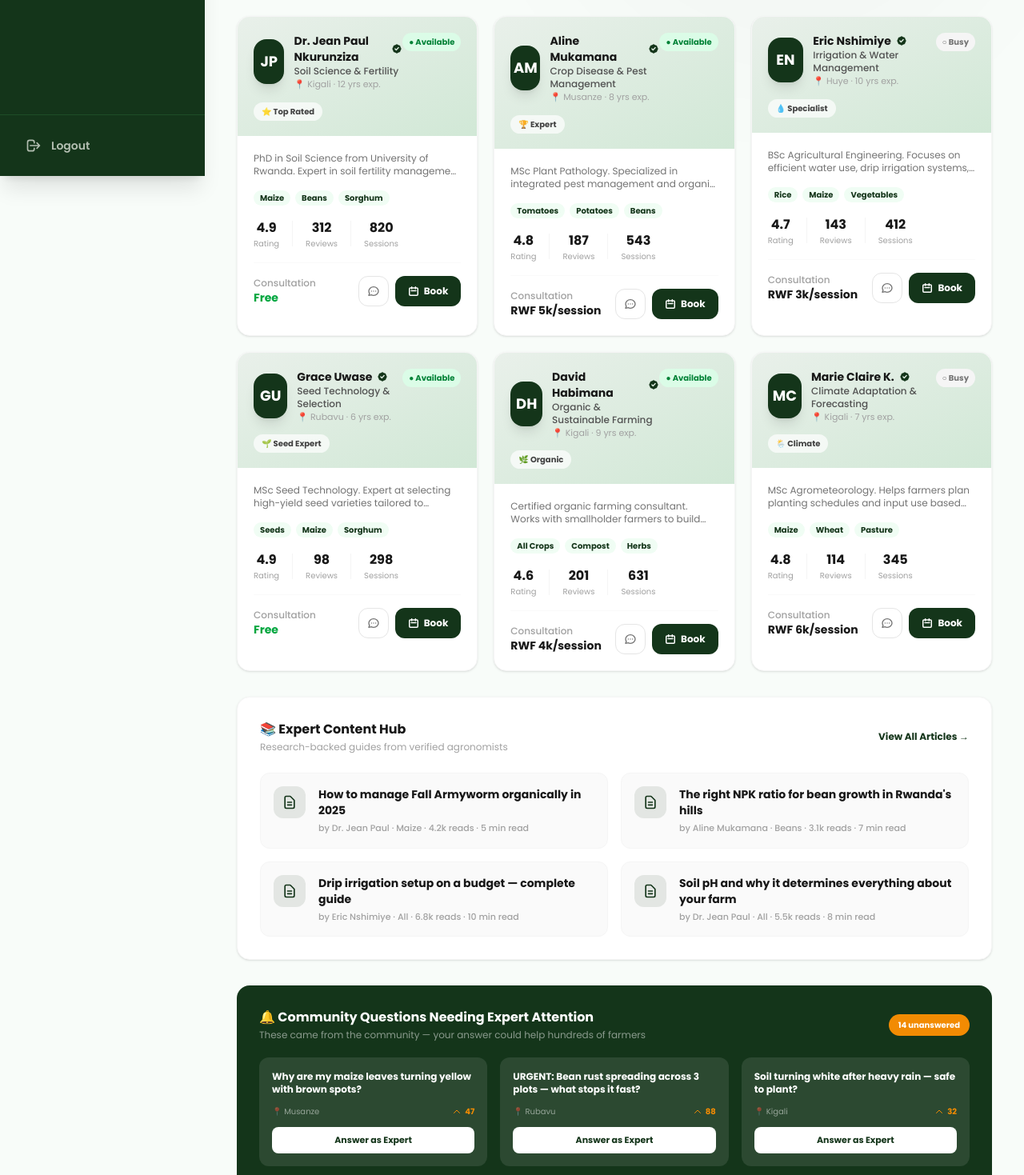
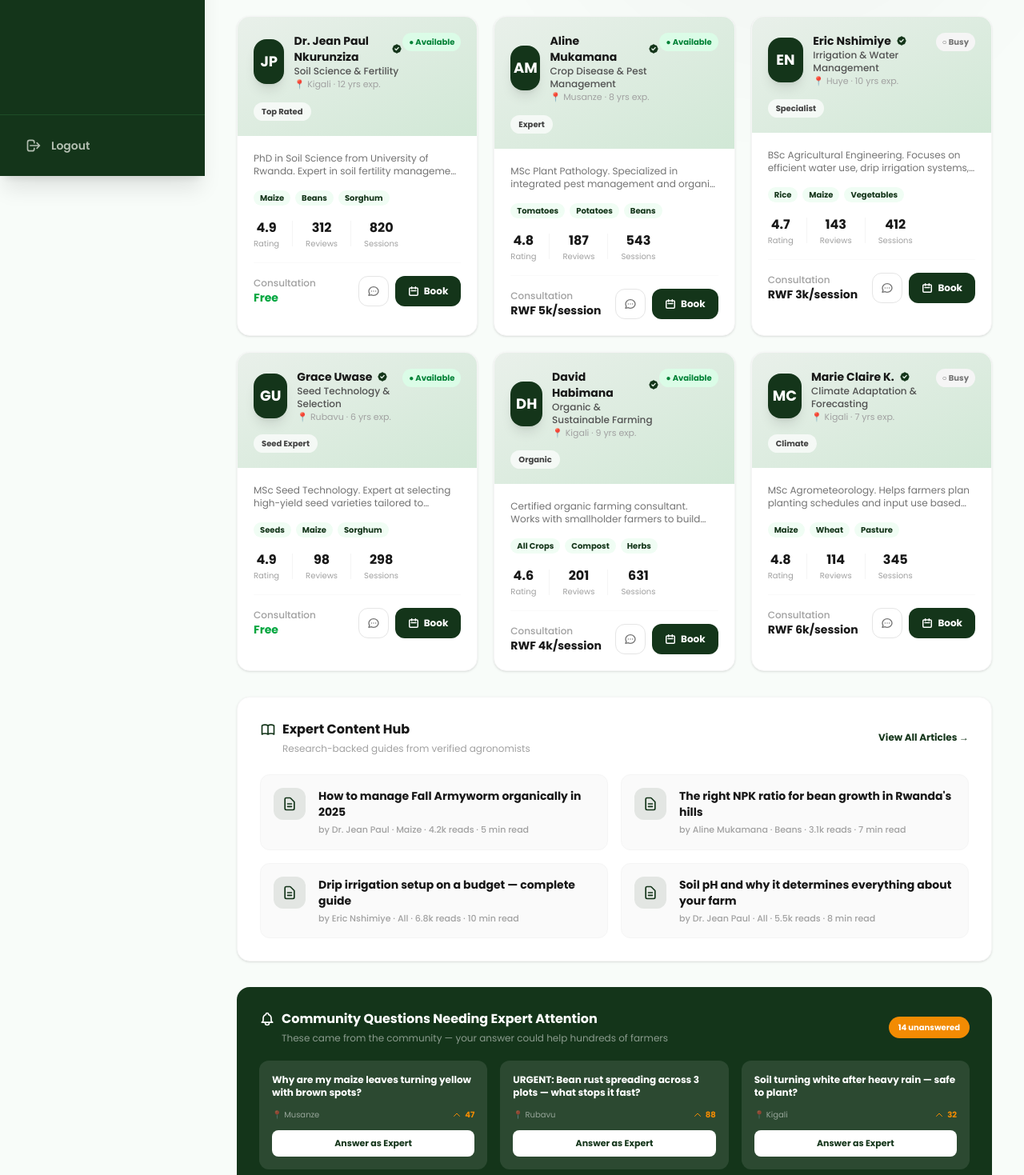
Before and after one commit to BYIRINGIRO-Samuel/Agro-hub, a Next.js app: page /dashboard/agronomists in a window 1280 px wide. Shown: the part 580-2049 px from the top of the page at 80% size. Built offline with nearby package versions, Linux system fonts and the light colour scheme.

Commit message:
Update Agronomists page to use SVG icons and wire up routing to Messages panel

```diff
--- a/app/dashboard/agronomists/page.tsx
+++ b/app/dashboard/agronomists/page.tsx
@@ -1,6 +1,7 @@
 "use client";
 
 import React, { useState } from "react";
+import { useRouter } from "next/navigation";
 import StatCard from "../../components/StatCard";
 
 /* ─── Stat Cards ────────────────────────────────── */
@@ -43,37 +44,37 @@ const agronomists = [
     name: "Dr. Jean Paul Nkurunziza", specialty: "Soil Science & Fertility", location: "Kigali",
     experience: "12 yrs", rating: 4.9, reviews: 312, available: true,
     crops: ["Maize", "Beans", "Sorghum"], avatar: "JP", consultations: 820,
-    price: "Free", badge: "⭐ Top Rated", bio: "PhD in Soil Science from University of Rwanda. Expert in soil fertility management and precision agriculture.",
+    price: "Free", badge: "Top Rated", bio: "PhD in Soil Science from University of Rwanda. Expert in soil fertility management and precision agriculture.",
   },
   {
     name: "Aline Mukamana", specialty: "Crop Disease & Pest Management", location: "Musanze",
     experience: "8 yrs", rating: 4.8, reviews: 187, available: true,
     crops: ["Tomatoes", "Potatoes", "Beans"], avatar: "AM", consultations: 543,
-    price: "RWF 5k/session", badge: "🏆 Expert", bio: "MSc Plant Pathology. Specialized in integrated pest management and organic farming solutions.",
+    price: "RWF 5k/session", badge: "Expert", bio: "MSc Plant Pathology. Specialized in integrated pest management and organic farming solutions.",
   },
   {
     name: "Eric Nshimiye", specialty: "Irrigation & Water Management", location: "Huye",
     experience: "10 yrs", rating: 4.7, reviews: 143, available: false,
     crops: ["Rice", "Maize", "Vegetables"], avatar: "EN", consultations: 412,
-    price: "RWF 3k/session", badge: "💧 Specialist", bio: "BSc Agricultural Engineering. Focuses on efficient water use, drip irrigation systems, and drought-resistant farming.",
+    price: "RWF 3k/session", badge: "Specialist", bio: "BSc Agricultural Engineering. Focuses on efficient water use, drip irrigation systems, and drought-resistant farming.",
   },
   {
     name: "Grace Uwase", specialty: "Seed Technology & Selection", location: "Rubavu",
     experience: "6 yrs", rating: 4.9, reviews: 98, available: true,
     crops: ["Seeds", "Maize", "Sorghum"], avatar: "GU", consultations: 298,
-    price: "Free", badge: "🌱 Seed Expert", bio: "MSc Seed Technology. Expert at selecting high-yield seed varieties tailored to Rwanda's diverse climatic zones.",
+    price: "Free", badge: "Seed Expert", bio: "MSc Seed Technology. Expert at selecting high-yield seed varieties tailored to Rwanda's diverse climatic zones.",
   },
   {
     name: "David Habimana", specialty: "Organic & Sustainable Farming", location: "Kigali",
     experience: "9 yrs", rating: 4.6, reviews: 201, available: true,
     crops: ["All Crops", "Compost", "Herbs"], avatar: "DH", consultations: 631,
-    price: "RWF 4k/session", badge: "🌿 Organic", bio: "Certified organic farming consultant. Works with smallholder farmers to build sustainable, chemical-free production systems.",
+    price: "RWF 4k/session", badge: "Organic", bio: "Certified organic farming consultant. Works with smallholder farmers to build sustainable, chemical-free production systems.",
   },
   {
     name: "Marie Claire K.", specialty: "Climate Adaptation & Forecasting", location: "Kigali",
     experience: "7 yrs", rating: 4.8, reviews: 114, available: false,
     crops: ["Maize", "Wheat", "Pasture"], avatar: "MC", consultations: 345,
-    price: "RWF 6k/session", badge: "🌦️ Climate", bio: "MSc Agrometeorology. Helps farmers plan planting schedules and input use based on climate patterns and seasonal forecasts.",
+    price: "RWF 6k/session", badge: "Climate", bio: "MSc Agrometeorology. Helps farmers plan planting schedules and input use based on climate patterns and seasonal forecasts.",
   },
 ];
 
@@ -85,9 +86,15 @@ const expertArticles = [
 ];
 
 export default function AgronomistsPage() {
+  const router = useRouter();
   const [search, setSearch] = useState("");
   const [selectedSpec, setSelectedSpec] = useState("All");
   const [bookingTarget, setBookingTarget] = useState<string | null>(null);
+
+  const handleMessage = (avatar: string) => {
+    const map: Record<string, string> = { JP: "jean-paul", AM: "aline", EN: "eric", GU: "grace", DH: "david", MC: "marie" };
+    router.push(`/dashboard/messages?contact=${map[avatar] || "jean-paul"}`);
+  };
 
   const specs = ["All", "Soil Science", "Pest Management", "Irrigation", "Seeds", "Organic"];
 
@@ -127,7 +134,7 @@ export default function AgronomistsPage() {
               <p className="text-neutral-400 text-sm mt-1">with {bookingTarget}</p>
             </div>
             <div className="flex gap-2 mb-4">
-              {["Chat 💬", "Call 📞", "Video 📹"].map((type) => (
+              {["Chat", "Call", "Video"].map((type) => (
                 <button key={type} className="flex-1 py-2.5 text-xs font-extrabold border border-neutral-200 rounded-xl hover:bg-brand-green hover:text-white hover:border-brand-green transition-all">{type}</button>
               ))}
             </div>
@@ -265,7 +272,7 @@ export default function AgronomistsPage() {
                   <p className={`text-sm font-extrabold ${agro.price === "Free" ? "text-green-600" : "text-neutral-900"}`}>{agro.price}</p>
                 </div>
                 <div className="flex gap-2">
-                  <button className="p-2.5 border border-neutral-200 rounded-xl text-neutral-500 hover:bg-neutral-50 hover:border-neutral-300 transition-all">
+                  <button onClick={() => handleMessage(agro.avatar)} className="p-2.5 border border-neutral-200 rounded-xl text-neutral-500 hover:bg-neutral-50 hover:border-neutral-300 transition-all">
                     <svg className="w-4 h-4" fill="none" viewBox="0 0 24 24" stroke="currentColor" strokeWidth="2"><path strokeLinecap="round" strokeLinejoin="round" d="M8 12h.01M12 12h.01M16 12h.01M21 12c0 4.418-4.03 8-9 8a9.863 9.863 0 01-4.255-.949L3 20l1.395-3.72C3.512 15.042 3 13.574 3 12c0-4.418 4.03-8 9-8s9 3.582 9 8z" /></svg>
                   </button>
                   <button
@@ -286,8 +293,11 @@ export default function AgronomistsPage() {
       <div className="bg-white p-7 rounded-2xl shadow-sm border border-neutral-100">
         <div className="flex items-center justify-between mb-6">
           <div>
-            <h2 className="text-base font-bold text-neutral-900">📚 Expert Content Hub</h2>
-            <p className="text-xs text-neutral-400 mt-0.5">Research-backed guides from verified agronomists</p>
+            <h2 className="flex items-center gap-2 text-base font-bold text-neutral-900">
+              <svg className="w-5 h-5 text-brand-green" fill="none" viewBox="0 0 24 24" stroke="currentColor" strokeWidth="2"><path strokeLinecap="round" strokeLinejoin="round" d="M12 6.253v13m0-13C10.832 5.477 9.246 5 7.5 5S4.168 5.477 3 6.253v13C4.168 18.477 5.754 18 7.5 18s3.332.477 4.5 1.253m0-13C13.168 5.477 14.754 5 16.5 5c1.747 0 3.332.477 4.5 1.253v13C19.832 18.477 18.247 18 16.5 18c-1.746 0-3.332.477-4.5 1.253" /></svg>
+              Expert Content Hub
+            </h2>
+            <p className="text-xs text-neutral-400 mt-1 pl-7">Research-backed guides from verified agronomists</p>
           </div>
           <button className="text-xs font-extrabold text-brand-green hover:underline">View All Articles →</button>
         </div>
@@ -310,8 +320,11 @@ export default function AgronomistsPage() {
       <div className="bg-brand-green p-7 rounded-2xl">
         <div className="flex items-center justify-between mb-5">
           <div>
-            <h2 className="text-base font-bold text-white">🔔 Community Questions Needing Expert Attention</h2>
-            <p className="text-white/50 text-xs mt-0.5">These came from the community — your answer could help hundreds of farmers</p>
+            <h2 className="flex items-center gap-2 text-base font-bold text-white">
+              <svg className="w-5 h-5 text-white" fill="none" viewBox="0 0 24 24" stroke="currentColor" strokeWidth="2"><path strokeLinecap="round" strokeLinejoin="round" d="M15 17h5l-1.405-1.405A2.032 2.032 0 0118 14.158V11a6.002 6.002 0 00-4-5.659V5a2 2 0 10-4 0v.341C7.67 6.165 6 8.388 6 11v3.159c0 .538-.214 1.055-.595 1.436L4 17h5m6 0v1a3 3 0 11-6 0v-1m6 0H9" /></svg>
+              Community Questions Needing Expert Attention
+            </h2>
+            <p className="text-white/50 text-xs mt-1 pl-7">These came from the community — your answer could help hundreds of farmers</p>
           </div>
           <span className="bg-brand-orange text-white text-[10px] font-extrabold px-3 py-1.5 rounded-full shrink-0">14 unanswered</span>
         </div>
```
